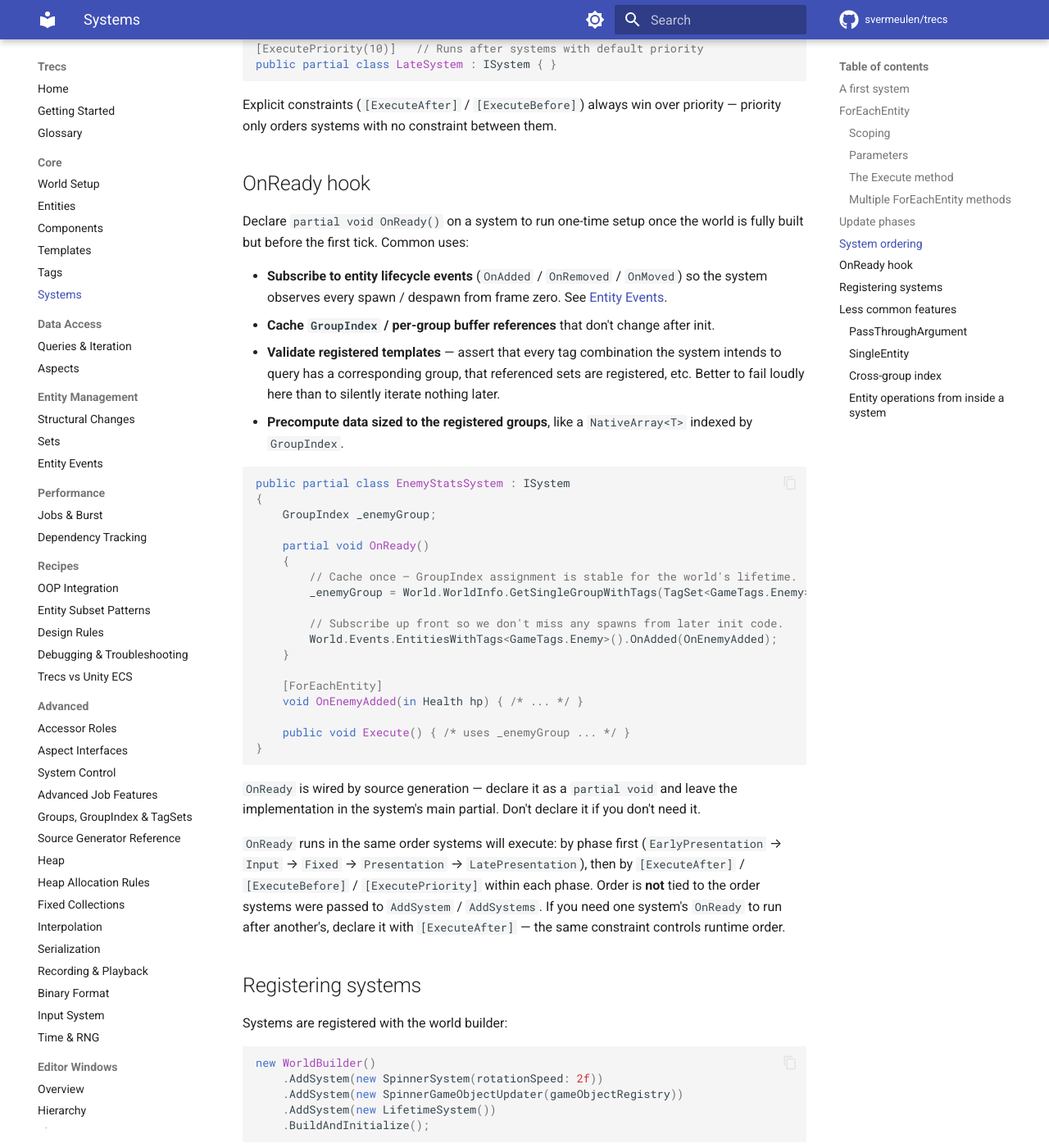
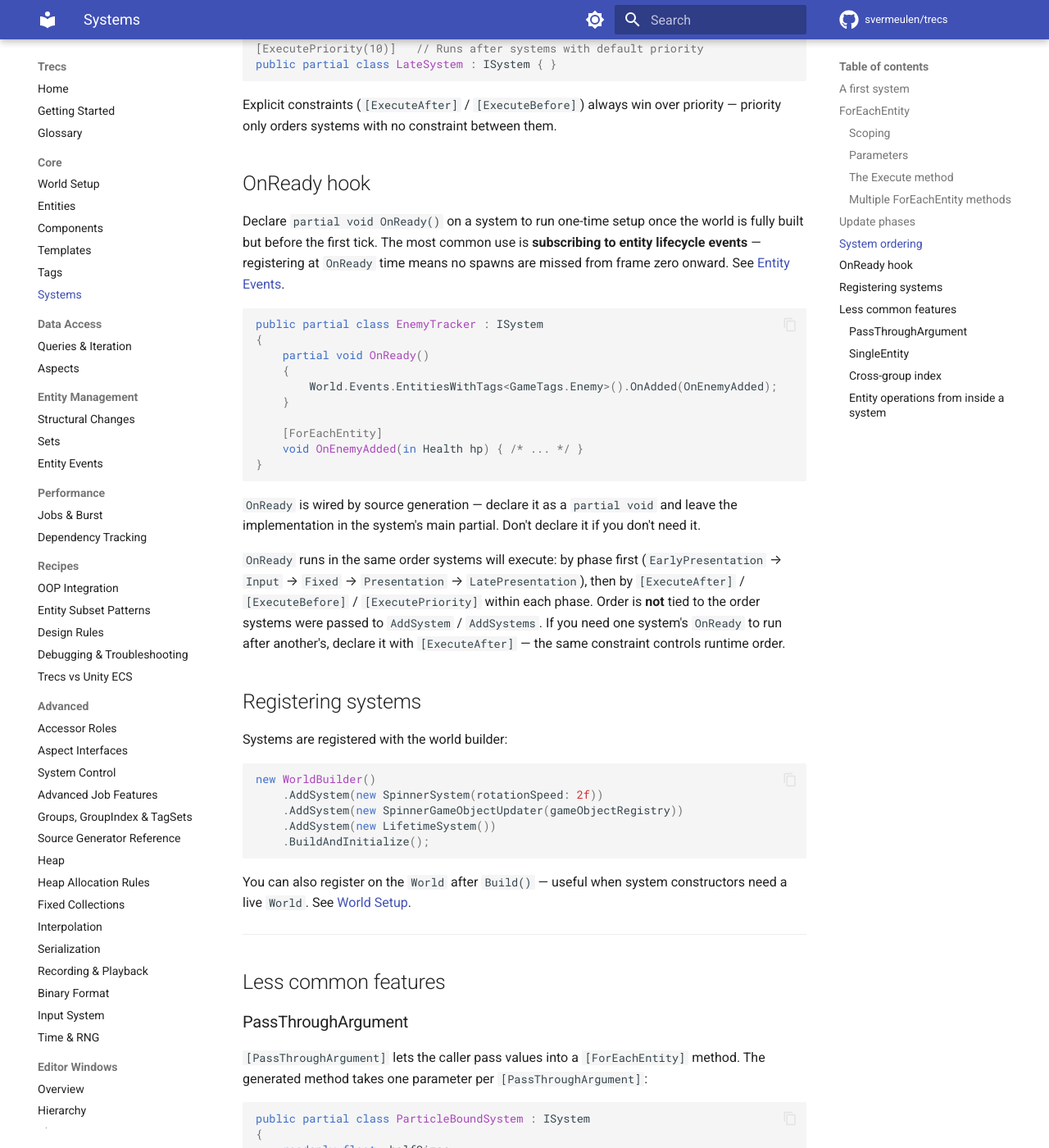
Before and after one commit to svermeulen/trecs, an MkDocs documentation site: the page built from docs/core/systems.md, in a window 1280 px wide and 1400 px high, scrolled down 4567 px. Shown: the whole window at 82% size. Built offline with MkDocs 1.6.1 and Material for MkDocs 9.7.7, drawn with Linux system fonts in a browser that asks for light colours; comment, search, counter and statistics services are not loaded.

Commit message:
Docs: trim OnReady section — events as primary use
The previous edit added too much: a four-bullet list of use cases
plus a multi-purpose example. Several were off-base — caching
GroupIndex isn't best practice, and global-entity init isn't even
viable since OnReady runs before ScheduleBuildGlobalEntity in
World.Initialize.

Cut to the actual main use case: subscribing to entity lifecycle
events at OnReady time so frame-zero spawns are observed. Single
focused example, link to the entity-events page for the full
pattern.

Co-Authored-By: Claude <noreply@anthropic.com>

````diff
--- a/docs/core/systems.md
+++ b/docs/core/systems.md
@@ -191,31 +191,18 @@ Explicit constraints (`[ExecuteAfter]` / `[ExecuteBefore]`) always win over prio
 
 ## OnReady hook
 
-Declare `partial void OnReady()` on a system to run one-time setup once the world is fully built but before the first tick. Common uses:
-
-- **Subscribe to entity lifecycle events** (`OnAdded` / `OnRemoved` / `OnMoved`) so the system observes every spawn / despawn from frame zero. See [Entity Events](../entity-management/entity-events.md).
-- **Cache `GroupIndex` / per-group buffer references** that don't change after init.
-- **Validate registered templates** — assert that every tag combination the system intends to query has a corresponding group, that referenced sets are registered, etc. Better to fail loudly here than to silently iterate nothing later.
-- **Precompute data sized to the registered groups**, like a `NativeArray<T>` indexed by `GroupIndex`.
+Declare `partial void OnReady()` on a system to run one-time setup once the world is fully built but before the first tick. The most common use is **subscribing to entity lifecycle events** — registering at `OnReady` time means no spawns are missed from frame zero onward. See [Entity Events](../entity-management/entity-events.md).
 
 ```csharp
-public partial class EnemyStatsSystem : ISystem
+public partial class EnemyTracker : ISystem
 {
-    GroupIndex _enemyGroup;
-
     partial void OnReady()
     {
-        // Cache once — GroupIndex assignment is stable for the world's lifetime.
-        _enemyGroup = World.WorldInfo.GetSingleGroupWithTags(TagSet<GameTags.Enemy>.Value);
-
-        // Subscribe up front so we don't miss any spawns from later init code.
         World.Events.EntitiesWithTags<GameTags.Enemy>().OnAdded(OnEnemyAdded);
     }
 
     [ForEachEntity]
     void OnEnemyAdded(in Health hp) { /* ... */ }
-
-    public void Execute() { /* uses _enemyGroup ... */ }
 }
 ```
 
````
